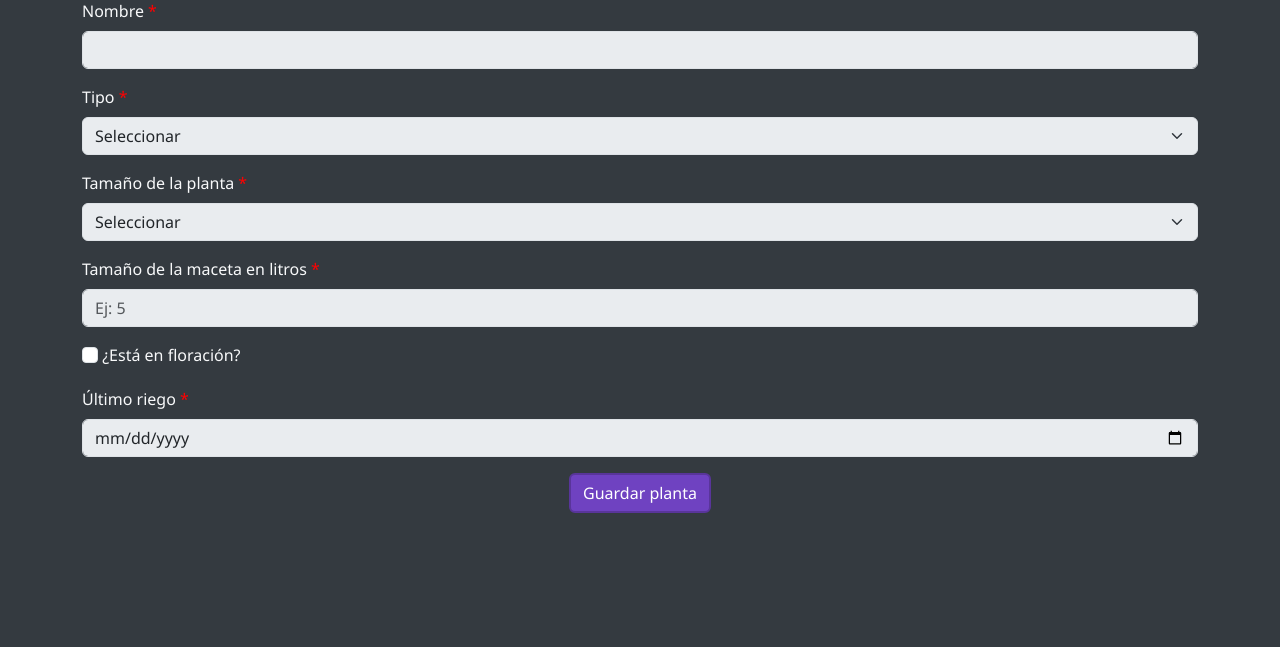
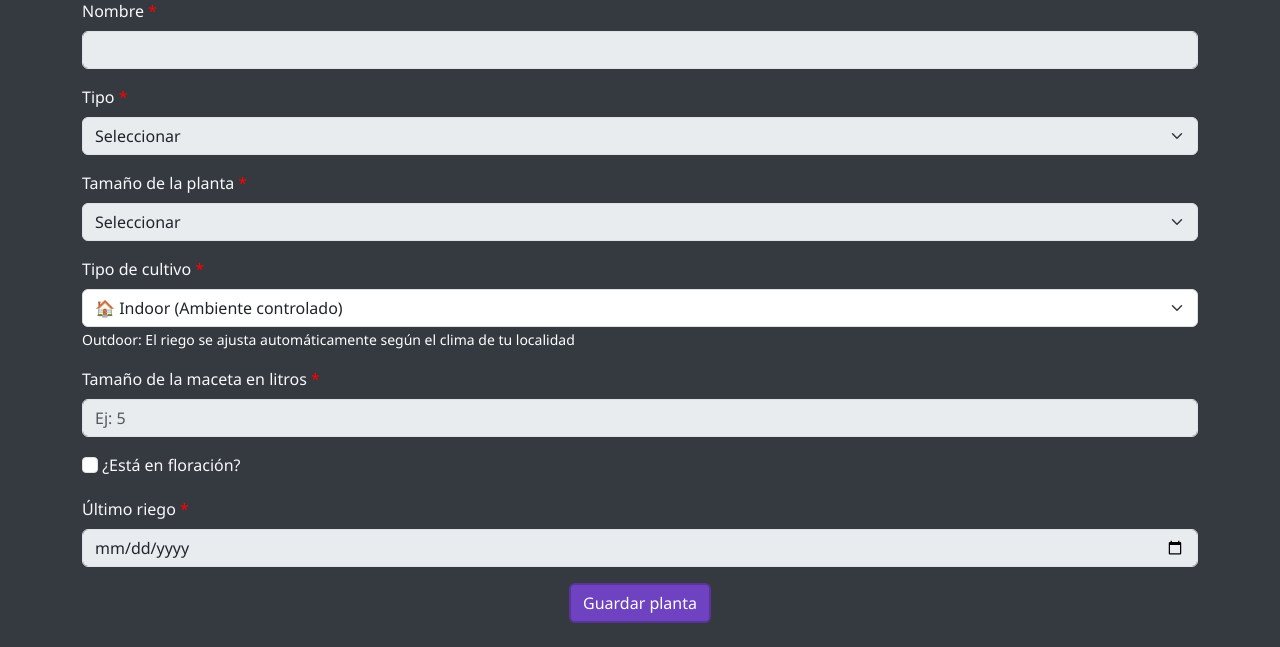
Before and after one commit to NicolasAzaceta/Riego-Indoor, a Django app: page /add/ in a window 1280 px wide. Shown: the part 167-814 px from the top of the page. Before the commit the page ends 680 px from the top, so only its background shows below. Run offline with Django 5.2, Linux system fonts and the light colour scheme.

Commit message:
feat: Sistema Outdoor completo con weather API y scheduler automático
- Agregado campo tipo_cultivo (indoor/outdoor) a modelo Planta
- Nuevos modelos: LocalidadUsuario y RegistroClima
- Integración con Google Weather API (geocoding en backend para seguridad)
- Scheduler automático diario (3 AM UTC) para obtener clima y recalcular riegos
- Cálculos de riego ajustados por temperatura, lluvia, humedad y viento
- Badge visual en tarjetas de plantas ( Indoor /  Outdoor)
- Dropdown de clima en navbar con datos Indoor y Outdoor
- API endpoints: /api/localidad-outdoor/ y /api/localidad-outdoor/clima/
- Google Calendar auto-sync cuando cambian fechas de riego
- Migraciones de base de datos aplicadas

```diff
--- a/plantas/api_urls.py
+++ b/plantas/api_urls.py
@@ -1,7 +1,8 @@
 from django.urls import path, include
 from rest_framework.routers import DefaultRouter
 from .views import (PlantaViewSet, RiegoViewSet, RegisterView, WeatherDataView,
-                    ConfiguracionUsuarioView, LocalidadUsuarioView, TriggerRecalculoOutdoorView)
+                    ConfiguracionUsuarioView, LocalidadUsuarioView, LocalidadClimaView,
+                    TriggerRecalculoOutdoorView)
 
 router = DefaultRouter()
 router.register(r'plantas', PlantaViewSet, basename='plantas')
@@ -12,6 +13,7 @@ urlpatterns = [
     path('weather/', WeatherDataView.as_view(), name='api-weather-data'),
     path('configuracion-usuario/', ConfiguracionUsuarioView.as_view(), name='configuracion-usuario'),
     path('localidad-outdoor/', LocalidadUsuarioView.as_view(), name='localidad-outdoor'),
+    path('localidad-outdoor/clima/', LocalidadClimaView.as_view(), name='localidad-outdoor-clima'),
     path('recalcular-outdoor/', TriggerRecalculoOutdoorView.as_view(), name='recalcular-outdoor'),
     path('', include(router.urls)),
 ]
--- a/plantas/serializers.py
+++ b/plantas/serializers.py
@@ -75,7 +75,7 @@ class PlantaSerializer(serializers.ModelSerializer):
         model = Planta
         fields = (
             "id", "usuario", "nombre_personalizado", "tipo_planta",
-            "tamano_planta", "tamano_maceta_litros", "fecha_ultimo_riego",
+            "tamano_planta", "tipo_cultivo", "tamano_maceta_litros", "fecha_ultimo_riego",
             "en_floracion",
             # calculados
             "recommended_water_ml", "frequency_days", "next_watering_date",
--- a/plantas/services/outdoor_calculator.py
+++ b/plantas/services/outdoor_calculator.py
@@ -153,8 +153,8 @@ def recalcular_fecha_riego_outdoor(planta, registro_clima):
         datos_riego = planta.calculos_riego()
 
         return {
-            'dias_restantes': datos_riego['dias_restantes'],
-            'fecha_proximo_riego': datos_riego['fecha_proximo_riego'],
+            'dias_restantes': datos_riego['days_left'],
+            'fecha_proximo_riego': datos_riego['next_watering_date'],
             'ajuste_aplicado': 0,
             'motivo': resultado_ajuste['motivo'],
             'reseteo_por_lluvia': True
@@ -162,7 +162,7 @@ def recalcular_fecha_riego_outdoor(planta, registro_clima):
 
     # Obtener cálculo base actual
     datos_base = planta.calculos_riego()
-    dias_base = datos_base['frecuencia_riego_dias']
+    dias_base = datos_base['frequency_days']
 
     # Aplicar ajuste
     ajuste = resultado_ajuste['ajuste_dias']
--- a/plantas/views.py
+++ b/plantas/views.py
@@ -4,7 +4,7 @@ from rest_framework.response import Response
 from rest_framework.permissions import IsAuthenticated
 from django.contrib.auth.models import User
 
-from .models import Planta, Riego, ConfiguracionUsuario, LocalidadUsuario
+from .models import Planta, Riego, ConfiguracionUsuario, LocalidadUsuario, RegistroClima
 from .serializers import PlantaSerializer, RiegoSerializer, RegisterSerializer, ConfiguracionUsuarioSerializer, LocalidadUsuarioSerializer
 from .permissions import IsOwner
 from notificaciones.services.google_calendar import get_user_calendar_service
@@ -93,16 +93,66 @@ class LocalidadUsuarioView(APIView):
             serializer = LocalidadUsuarioSerializer(localidad)
             return Response(serializer.data)
         except LocalidadUsuario.DoesNotExist:
-            return Response({"detail": "No tiene localidad configurada"}, status=status.HTTP_404_NOT_FOUND)
+            # Retornar objeto vacío en lugar de 404 - permite que el frontend funcione sin errores
+            return Response({}, status=status.HTTP_200_OK)
 
     def post(self, request):
-        # Crear o actualizar localidad
-        localidad, created = LocalidadUsuario.objects.get_or_create(user=request.user)
-        serializer = LocalidadUsuarioSerializer(localidad, data=request.data, partial=True)
-        serializer.is_valid(raise_exception=True)
-        serializer.save()
+        """
+        Guardar/actualizar localidad outdoor.
+        Espera: { "nombre_localidad": "Córdoba, Argentina" }
+        Hace geocoding en backend para mayor seguridad.
+        """
+        nombre_localidad = request.data.get('nombre_localidad', '').strip()
 
-        return Response(serializer.data, status=status.HTTP_201_CREATED if created else status.HTTP_200_OK)
+        if not nombre_localidad:
+            return Response(
+                {"error": "El nombre de la localidad es requerido"},
+                status=status.HTTP_400_BAD_REQUEST
+            )
+
+        # Geocoding usando Google Maps API (en backend)
+        try:
+            geocode_url = f"https://maps.googleapis.com/maps/api/geocode/json"
+            params = {
+                'address': nombre_localidad,
+                'key': settings.GOOGLE_MAPS_API_KEY
+            }
+            geocode_res = requests.get(geocode_url, params=params)
+            geocode_data = geocode_res.json()
+
+            if not geocode_data.get('results'):
+                return Response(
+                    {"error": "No se encontró la localidad. Intentá con otro nombre."},
+                    status=status.HTTP_400_BAD_REQUEST
+                )
+
+            # Extraer coordenadas y nombre completo
+            result = geocode_data['results'][0]
+            location = result['geometry']['location']
+            formatted_address = result['formatted_address']
+
+            # Crear o actualizar localidad
+            localidad, created = LocalidadUsuario.objects.update_or_create(
+                user=request.user,
+                defaults={
+                    'nombre_localidad': formatted_address,
+                    'latitud': location['lat'],
+                    'longitud': location['lng'],
+                    'activo': True
+                }
+            )
+
+            serializer = LocalidadUsuarioSerializer(localidad)
+            return Response(
+                serializer.data,
+                status=status.HTTP_201_CREATED if created else status.HTTP_200_OK
+            )
+
+        except Exception as e:
+            return Response(
+                {"error": f"Error al procesar la localidad: {str(e)}"},
+                status=status.HTTP_500_INTERNAL_SERVER_ERROR
+            )
 
     def delete(self, request):
         try:
@@ -111,6 +161,42 @@ class LocalidadUsuarioView(APIView):
             return Response(status=status.HTTP_204_NO_CONTENT)
         except LocalidadUsuario.DoesNotExist:
             return Response({"detail": "No tiene localidad configurada"}, status=status.HTTP_404_NOT_FOUND)
+
+
+class LocalidadClimaView(APIView):
+    """
+    GET: Obtener último registro de clima para la localidad del usuario
+    """
+    permission_classes = [IsAuthenticated]
+
+    def get(self, request):
+        try:
+            localidad = request.user.localidad_outdoor
+            # Obtener último registro de clima
+            ultimo_registro = RegistroClima.objects.filter(
+                localidad=localidad
+            ).order_by('-fecha').first()
+
+            if not ultimo_registro:
+                return Response(
+                    {"error": "No hay datos de clima disponibles"},
+                    status=status.HTTP_404_NOT_FOUND
+                )
+
+            return Response({
+                'temperatura_max': ultimo_registro.temperatura_max,
+                'temperatura_min': ultimo_registro.temperatura_min,
+                'humedad_promedio': ultimo_registro.humedad_promedio,
+                'precipitacion_mm': ultimo_registro.precipitacion_mm,
+                'velocidad_viento_kmh': ultimo_registro.velocidad_viento_kmh,
+                'fecha': ultimo_registro.fecha
+            })
+
+        except LocalidadUsuario.DoesNotExist:
+            return Response(
+                {"error": "No tiene localidad configurada"},
+                status=status.HTTP_404_NOT_FOUND
+            )
 
 
 class TriggerRecalculoOutdoorView(APIView):
--- a/static/js/add.js
+++ b/static/js/add.js
@@ -24,31 +24,35 @@ document.addEventListener("DOMContentLoaded", () => {
     const nombre = document.querySelector("#nombre").value.trim();
     const tipo = document.querySelector("#tipo").value.trim();
     const tamaño = document.querySelector("#tamano").value;
+    const tipoCultivo = document.querySelector("#tipo_cultivo").value;
     const maceta = document.querySelector("#maceta").value.trim();
     const enFloracion = document.querySelector("#enFloracion").checked;
     const ultimoRiego = document.querySelector("#ultimo_riego").value;
 
     // Validación básica
-    if (!nombre || !tipo || !tamaño || !ultimoRiego || !maceta) {
-    mostrarToast("⚠️ Por favor, completá todos los campos.", "warning");
-    return;
+    if (!nombre || !tipo || !tamaño || !tipoCultivo || !ultimoRiego || !maceta) {
+      mostrarToast("⚠️ Por favor, completá todos los campos.", "warning");
+      return;
     }
+
 
     const nuevaPlanta = {
       nombre_personalizado: nombre,
       tipo_planta: tipo,
       tamano_planta: tamaño,
+      tipo_cultivo: tipoCultivo,
       tamano_maceta_litros: maceta,
       fecha_ultimo_riego: ultimoRiego,
       en_floracion: enFloracion,
     };
+
     try {
       const res = await fetchProtegido("/api/plantas/", {
         method: "POST",
         headers: {
           "Content-Type": "application/json"
         },
-      body: JSON.stringify(nuevaPlanta)
+        body: JSON.stringify(nuevaPlanta)
       });
       if (!res.ok) throw new Error("Error al guardar la planta");
 
--- a/static/js/api.js
+++ b/static/js/api.js
@@ -152,6 +152,98 @@ function actualizarDisplayTemperaturaExterna(data) {
 }
 
 // Cargar localidad outdoor guardada
+async function cargarDatosClimaDropdown() {
+  const indoorContainer = document.getElementById('indoor-clima-info');
+  const outdoorContainer = document.getElementById('outdoor-clima-info');
+
+  if (!indoorContainer || !outdoorContainer) return;
+
+  try {
+    // Cargar configuración indoor
+    const configRes = await fetchProtegido('/api/configuracion-usuario/');
+    if (configRes.ok) {
+      const config = await configRes.json();
+      console.log('Config indoor recibida:', config); // Debug
+
+      const tempIndoor = config.temperatura_promedio;
+      const humIndoor = config.humedad_relativa;
+
+      // Verificar que los valores existan y no sean null
+      if (tempIndoor !== null && tempIndoor !== undefined &&
+        humIndoor !== null && humIndoor !== undefined) {
+        indoorContainer.innerHTML = `
+          <div class="d-flex justify-content-between align-items-center mb-1">
+            <span><i class="bi bi-thermometer-half text-danger"></i> Temperatura:</span>
+            <strong>${tempIndoor}°C</strong>
+          </div>
+          <div class="d-flex justify-content-between align-items-center">
+            <span><i class="bi bi-droplet-fill text-primary"></i> Humedad:</span>
+            <strong>${humIndoor}%</strong>
+          </div>
+          <small class="text-muted d-block mt-1">(Valores manuales)</small>
+        `;
+      } else {
+        indoorContainer.innerHTML = '<small class="text-muted">No configurado. <a href="#" onclick="document.getElementById(\'sidebar-toggle\').click(); return false;">Configurar</a></small>';
+      }
+    } else {
+      indoorContainer.innerHTML = '<small class="text-muted">Error al cargar</small>';
+    }
+
+    // Cargar datos outdoor
+    const localidadRes = await fetchProtegido('/api/localidad-outdoor/');
+    if (localidadRes.ok) {
+      const localidad = await localidadRes.json();
+
+      if (localidad.nombre_localidad) {
+        // Hay localidad configurada, intentar obtener último registro de clima
+        const climaRes = await fetchProtegido(`/api/localidad-outdoor/clima/`);
+        if (climaRes.ok) {
+          const clima = await climaRes.json();
+          outdoorContainer.innerHTML = `
+            <div class="mb-2">
+              <i class="bi bi-geo-alt-fill text-success"></i>
+              <strong>${localidad.nombre_localidad}</strong>
+            </div>
+            <div class="d-flex justify-content-between align-items-center mb-1">
+              <span><i class="bi bi-thermometer-half text-danger"></i> Temp. Max.:</span>
+              <strong>${clima.temperatura_max?.toFixed(1) || '-'}°C</strong>
+            </div>
+            <div class="d-flex justify-content-between align-items-center mb-1">
+              <span><i class="bi bi-droplet-fill text-primary"></i> Humedad:</span>
+              <strong>${clima.humedad_promedio?.toFixed(0) || '-'}%</strong>
+            </div>
+            <div class="d-flex justify-content-between align-items-center mb-1">
+              <span><i class="bi bi-cloud-rain-fill text-info"></i> Lluvia:</span>
+              <strong>${clima.precipitacion_mm?.toFixed(1) || '0'}mm</strong>
+            </div>
+            <div class="d-flex justify-content-between align-items-center">
+              <span><i class="bi bi-wind"></i> Viento:</span>
+              <strong>${clima.velocidad_viento_kmh?.toFixed(0) || '-'} km/h</strong>
+            </div>
+            <small class="text-muted d-block mt-1">Actualizado hoy</small>
+          `;
+        } else {
+          outdoorContainer.innerHTML = `
+            <div class="mb-2">
+              <i class="bi bi-geo-alt-fill text-success"></i>
+              <strong>${localidad.nombre_localidad}</strong>
+            </div>
+            <small class="text-muted">Clima no disponible</small>
+          `;
+        }
+      } else {
+        outdoorContainer.innerHTML = '<small class="text-muted">No configurado</small>';
+      }
+    } else {
+      outdoorContainer.innerHTML = '<small class="text-muted">No configurado</small>';
+    }
+  } catch (error) {
+    console.error('Error cargando datos de clima:', error);
+    indoorContainer.innerHTML = '<small class="text-danger">Error al cargar</small>';
+    outdoorContainer.innerHTML = '<small class="text-danger">Error al cargar</small>';
+  }
+}
+
 async function cargarLocalidadOutdoor() {
   try {
     const res = await fetchProtegido("/api/localidad-outdoor/");
@@ -196,6 +288,9 @@ document.addEventListener("DOMContentLoaded", () => {
 
   // Inicializar todos los tooltips de la página.
   [...document.querySelectorAll('[data-bs-toggle="tooltip"]')].forEach(el => new bootstrap.Tooltip(el));
+
+  // Cargar datos de clima en dropdown del navbar
+  cargarDatosClimaDropdown();
 
   if (sidebarToggle && sidebar && mainContent) {
     const toggleIcon = sidebarToggle.querySelector("i");
@@ -360,35 +455,21 @@ document.addEventListener("DOMContentLoaded", () => {
       btnRecalcularClima.textContent = "Recalculando...";
 
       try {
-        // 1. Guardar localidad usando Google Places Geocoding
-        const geocodeRes = await fetch(`https://maps.googleapis.com/maps/api/geocode/json?address=${encodeURIComponent(localidad)}&key=${window.GOOGLE_MAPS_API_KEY}`);
-        const geocode = await geocodeRes.json();
-
-        if (!geocode.results || geocode.results.length === 0) {
-          mostrarToast("❌ No se encontró la localidad", "error");
-          return;
-        }
-
-        const location = geocode.results[0].geometry.location;
-        const nombreCompleto = geocode.results[0].formatted_address;
-
-        // 2. Guardar localidad en backend
+        // 1. Guardar localidad en backend (el backend hace el geocoding)
         const saveRes = await fetchProtegido("/api/localidad-outdoor/", {
           method: "POST",
           headers: { "Content-Type": "application/json" },
           body: JSON.stringify({
-            nombre_localidad: nombreCompleto,
-            latitud: location.lat,
-            longitud: location.lng,
-            activo: true
+            nombre_localidad: localidad
           })
         });
 
         if (!saveRes.ok) {
-          throw new Error("No se pudo guardar la localidad");
+          const errorData = await saveRes.json();
+          throw new Error(errorData.error || "No se pudo guardar la localidad");
         }
 
-        // 3. Trigger recálculo con clima actual
+        // 2. Trigger recálculo con clima actual
         const recalcRes = await fetchProtegido("/api/recalcular-outdoor/", {
           method: "POST",
           headers: { "Content-Type": "application/json" }
@@ -401,12 +482,12 @@ document.addEventListener("DOMContentLoaded", () => {
 
         const resultado = await recalcRes.json();
 
-        // 4. Mostrar resultado
+        // 3. Mostrar resultado
         mostrarToast(`✅ ${resultado.mensaje}
 🌤️ Temp: ${resultado.clima.temperatura_max.toFixed(1)}°C
 💧 Precipitación: ${resultado.clima.precipitacion.toFixed(1)}mm`, "success");
 
-        // 5. Refrescar lista de plantas
+        // 4. Refrescar lista de plantas
         setTimeout(() => {
           window.location.reload();
         }, 2000);
--- a/templates/add-plants.html
+++ b/templates/add-plants.html
@@ -1,5 +1,6 @@
 <!DOCTYPE html>
 <html lang="es">
+
 <head>
   <meta charset="UTF-8" />
   <meta name="viewport" content="width=device-width, initial-scale=1.0" />
@@ -13,27 +14,33 @@
   <link rel="stylesheet" href="{% static 'css/styles.css' %}">
   <link rel="manifest" href="{% static 'manifest.json' %}">
 </head>
+
 <body>
   <nav class="navbar mb-4">
     <div class="container-fluid d-flex justify-content-between align-items-center">
       <!-- Contenedor del logo con posicionamiento relativo -->
       <div style="position: relative; height: 30px;">
         <!-- El logo se posiciona absolutamente, permitiendo que se desborde sin afectar la altura del nav -->
-      <img src="{% static 'assets/img/RIEGUMICONO.png' %}" alt="Logo Riegum" style="position: absolute; top: 50%; transform: translateY(-50%); width: 150px; height: auto;">
+        <img src="{% static 'assets/img/RIEGUMICONO.png' %}" alt="Logo Riegum"
+          style="position: absolute; top: 50%; transform: translateY(-50%); width: 150px; height: auto;">
       </div>
 
       <div class="dropdown">
-      <button class="btn btn-violeta-outline dropdown-toggle d-flex align-items-center" type="button" id="menuUsuario" data-bs-toggle="dropdown" aria-expanded="false">
+        <button class="btn btn-violeta-outline dropdown-toggle d-flex align-items-center" type="button" id="menuUsuario"
+          data-bs-toggle="dropdown" aria-expanded="false">
           <i class="bi bi-person-circle me-2"></i>
         </button>
-      <ul class="dropdown-menu dropdown-menu-end" aria-labelledby="menuUsuario"><li class="li-animado"><a class="dropdown-item" id="btnLogout" href="javascript:void(0);"><i class="bi bi-box-arrow-right me-2"></i>Cerrar sesión</a></li></ul>
+        <ul class="dropdown-menu dropdown-menu-end" aria-labelledby="menuUsuario">
+          <li class="li-animado"><a class="dropdown-item" id="btnLogout" href="javascript:void(0);"><i
+                class="bi bi-box-arrow-right me-2"></i>Cerrar sesión</a></li>
+        </ul>
       </div>
     </div>
   </nav>
 
   <div class="container py-4">
     <div class="position-relative mb-4">
-      <button id="btn-volver" class="btn btn-white-outline position-absolute start-0" >← Volver</button>
+      <button id="btn-volver" class="btn btn-white-outline position-absolute start-0">← Volver</button>
       <h2 class="text-center m-0 fw-bold">Agregar Planta</h2>
     </div>
 
@@ -60,9 +67,21 @@
         </select>
       </div>
 
+      <!-- Campo nuevo: Tipo de Cultivo -->
+      <div class="mb-3">
+        <label for="tipo_cultivo" class="form-label">Tipo de cultivo<span style="color: red"> *</span></label>
+        <select class="form-select" id="tipo_cultivo" required>
+          <option value="indoor" selected>🏠 Indoor (Ambiente controlado)</option>
+          <option value="outdoor">🌤️ Outdoor (Clima automático)</option>
+        </select>
+        <small class="form-text text-white">
+          Outdoor: El riego se ajusta automáticamente según el clima de tu localidad
+        </small>
+      </div>
+
       <div class="mb-3">
         <label for="maceta" class="form-label">Tamaño de la maceta en litros<span style="color: red"> *</span></label>
-      <input type="number" class="form-control" id="maceta" name="maceta" placeholder="Ej: 5" required/>
+        <input type="number" class="form-control" id="maceta" name="maceta" placeholder="Ej: 5" required />
       </div>
 
       <input class="form-check-input" type="checkbox" id="enFloracion" name="enFloracion">
@@ -75,7 +94,8 @@
       </div>
 
       <div id="toast-container" class="position-fixed start-50 translate-middle-x p-3" style="top: 7rem; z-index: 9999">
-        <div id="toast" class="toast fade align-items-center text-white bg-success border-0" role="alert" aria-live="assertive" aria-atomic="true">
+        <div id="toast" class="toast fade align-items-center text-white bg-success border-0" role="alert"
+          aria-live="assertive" aria-atomic="true">
           <div class="d-flex">
             <div class="toast-body" id="toast-body"></div>
           </div>
@@ -93,4 +113,5 @@
   <script type="module" src="{% static 'js/api.js' %}"></script>
   <script type="module" src="{% static 'js/add.js' %}" defer></script>
 </body>
+
 </html>
```
Also changed, not shown: plantas/services/weather_service.py (+22 -17 lines), static/js/plants.js (+11 -0 lines), templates/index.html (+46 -11 lines). Lines whose indentation alone changed are shown as unchanged.
